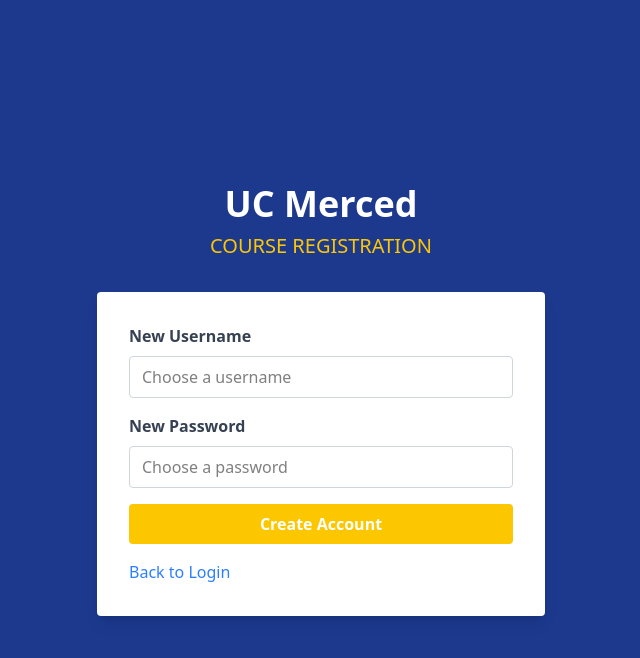
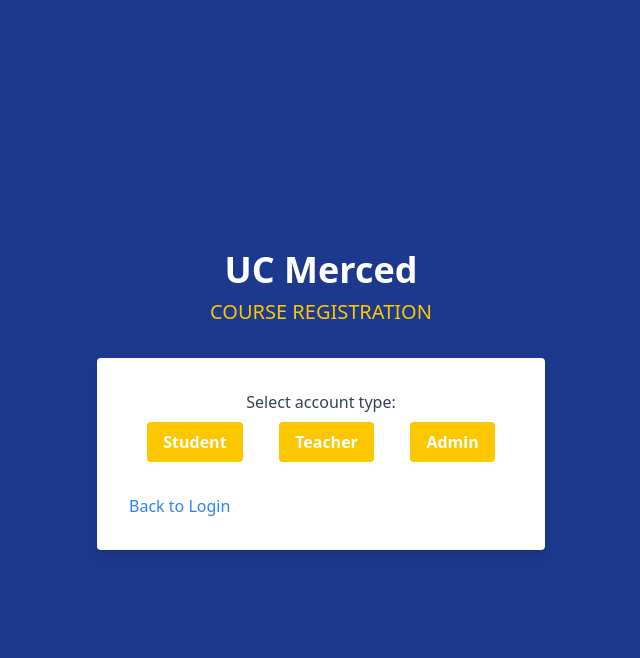
Before and after one commit to etchre/CSE108-Lab8, a React (Vite) app: page / in a window 1280 px wide. Both pictures are taken after typing "Sample", "Sample123" into the empty fields and a click on the button "Create Account". Shown: the top 658 px of the page, without its empty margins (319-959 px from the left). Built offline with nearby package versions, Linux system fonts and the light colour scheme.

Commit message:
updated login
added student, teacher, and admin buttons to the "create account" page

```diff
--- a/src/pages/Login.jsx
+++ b/src/pages/Login.jsx
@@ -18,6 +18,9 @@
   // simulated token
   const [token, setToken] = useState(null);
 
+  // added new state to track which role is selected
+  const [selectedRole, setSelectedRole] = useState(null);
+
   useEffect(() => {
     // if user already exists; redirect to dashboard
     if (loggedIn) {
@@ -34,7 +37,8 @@
   };
 
   const handleAccountCreation = () => {
-    console.log("Creating account with:", newUsername, newPassword);
+    console.log("Creating account with:", newUsername, newPassword, "Role:", selectedRole);
+    setSelectedRole(null);
     setIsLoginView(true);
   };
 
@@ -95,7 +99,10 @@
               </a>
               <button
                 className="text-blue-500 hover:underline"
-                onClick={() => setIsLoginView(false)}
+                onClick={() => {
+                  setSelectedRole(null);
+                  setIsLoginView(false)
+                }}
               >
                 Create Account
               </button>
@@ -103,7 +110,43 @@
           </>
         ) : (
           <>
-            {/* create account */}
+
+            {/** if no role selected, show options */}
+            {selectedRole === null ? (
+              <>
+                <div className="mb-4 text-center">
+                  <p className="mb-2 text-gray-700">Select account type:</p>
+                  <div className="flex justify-around">
+                    <button
+                      className="bg-yellow-400 text-white font-semibold py-2 px-4 rounded hover:bg-yellow-500"
+                      onClick={() => setSelectedRole("student")}
+                    >
+                      Student
+                    </button>
+                    <button
+                      className="bg-yellow-400 text-white font-semibold py-2 px-4 rounded hover:bg-yellow-500"
+                      onClick={() => setSelectedRole("teacher")}
+                    >
+                      Teacher
+                    </button>
+                    <button
+                      className="bg-yellow-400 text-white font-semibold py-2 px-4 rounded hover:bg-yellow-500"
+                      onClick={() => setSelectedRole("admin")}
+                    >
+                      Admin
+                    </button>
+                  </div>
+                </div>
+                <button
+                  className="text-blue-500 hover:underline mt-4"
+                  onClick={() => setIsLoginView(true)}
+                >
+                  Back to Login
+                </button>
+              </>
+            ) : (
+              <>
+                {/* after selecting role, show account creation fields */}
                 <div className="mb-4">
                   <label className="block text-gray-700 font-semibold mb-2">
                     New Username
@@ -134,14 +177,14 @@
                 >
                   Create Account
                 </button>
-
-            {/* back to Login */}
                 <button
                   className="text-blue-500 hover:underline mt-4"
-              onClick={() => setIsLoginView(true)}
+                  onClick={() => setSelectedRole(null)}
                 >
-              Back to Login
+                  Back
                 </button>
+              </>
+            )}
           </>
         )}
       </div>
```
Lines whose indentation alone changed are shown as unchanged.
